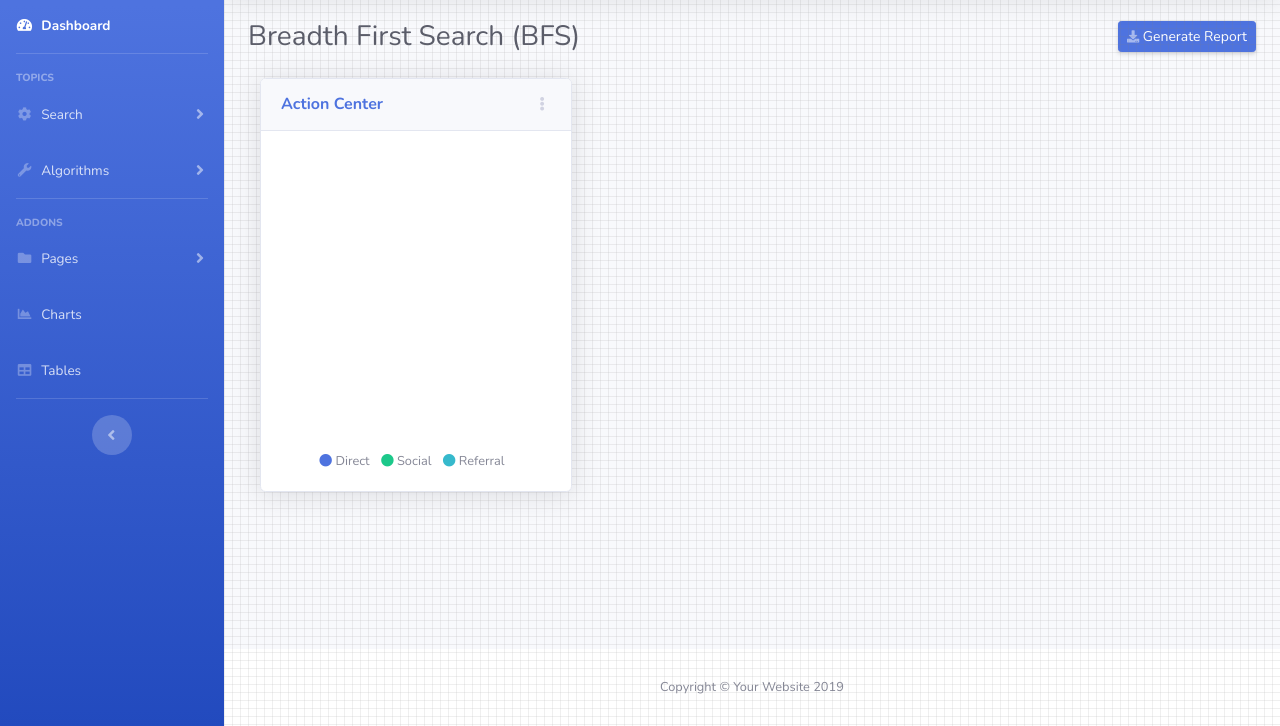
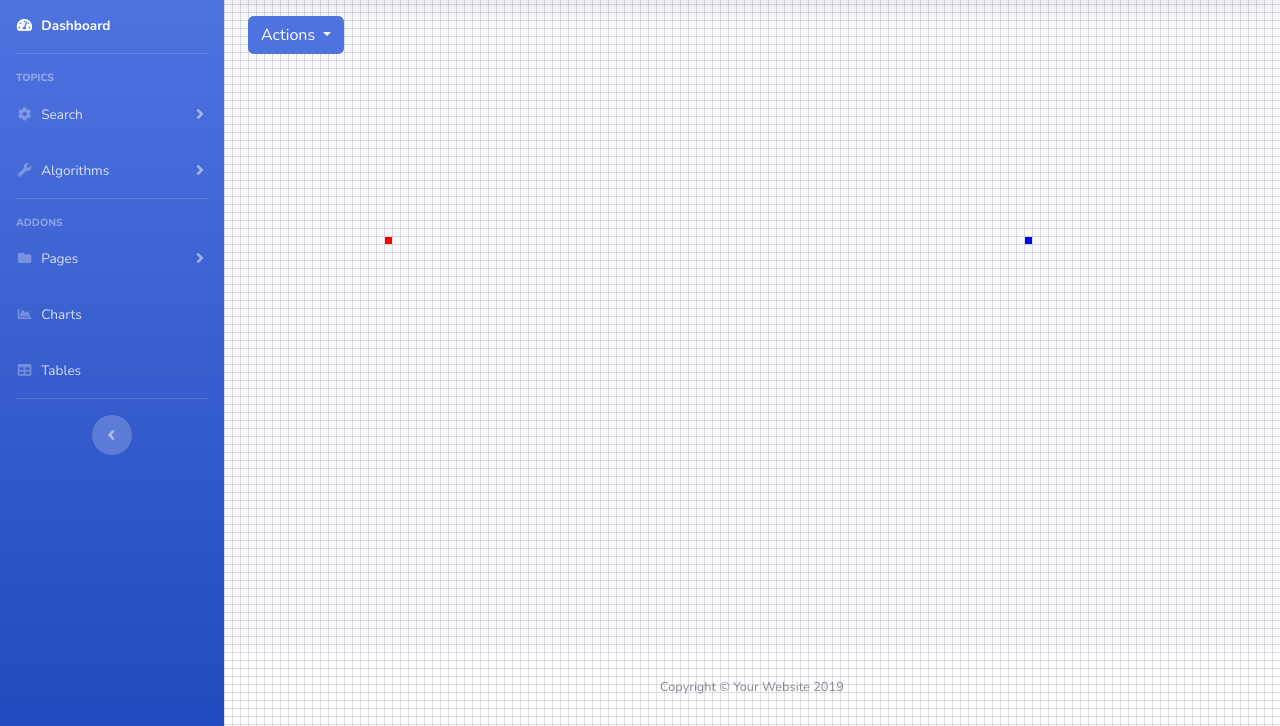
Before and after one commit to guyberger/AlgoView, a website with bundled scripts: page bfs.html in a window 1280 px wide. Shown: the part 74-800 px from the top of the page. Built offline with nearby package versions, Linux system fonts and the light colour scheme.

Commit message:
Added points on canvas

```diff
--- a/bfs.html
+++ b/bfs.html
@@ -10,7 +10,7 @@
   <meta name="author" content="">
 
   <style type="text/css">
-    #graphMap{ position:fixed; opacity: 0.5;}
+    #graphMap{ position:fixed; }
   </style>
 
   <title>Computer Science stuff visualized</title>
@@ -160,16 +160,8 @@
           </button>
 
           <!-- Topbar Search -->
-          <form class="d-none d-sm-inline-block form-inline mr-auto ml-md-3 my-2 my-md-0 mw-100 navbar-search">
-            <div class="input-group">
-              <input type="text" class="form-control bg-light border-0 small" placeholder="Search for..." aria-label="Search" aria-describedby="basic-addon2">
-              <div class="input-group-append">
-                <button class="btn btn-primary" type="button">
-                  <i class="fas fa-search fa-sm"></i>
-                </button>
-              </div>
-            </div>
-          </form>
+          <h1 class="h3 mb-0 text-gray-800">Breadth First Search (BFS)</h1>
+
 
           <!-- Topbar Navbar -->
           <ul class="navbar-nav ml-auto">
@@ -341,49 +333,17 @@
         <div class="container-fluid">
 
           <!-- Page Heading -->
-          <div class="d-sm-flex align-items-center justify-content-between mb-4 mt-4">
-            <h1 class="h3 mb-0 text-gray-800">Breadth First Search (BFS)</h1>
-            <a href="#" class="d-none d-sm-inline-block btn btn-sm btn-primary shadow-sm"><i class="fas fa-download fa-sm text-white-50"></i> Generate Report</a>
+
+          <div class="dropdown mb-4">
+            <button class="btn btn-primary dropdown-toggle" type="button" id="dropdownMenuButton" data-toggle="dropdown" aria-haspopup="true" aria-expanded="false">
+              Actions
+            </button>
+            <div class="dropdown-menu animated--fade-in" aria-labelledby="dropdownMenuButton">
+              <a class="dropdown-item" href="#">Draw walls</a>
+              <a class="dropdown-item" href="#">Add goal</a>
+              <a class="dropdown-item" href="#"><b>Witness!</b></a>
+            </div>
           </div>
-
-            <!-- Pie Chart -->
-            <div class="col-xl-4 col-lg-5">
-              <div class="card shadow mb-4">
-                <!-- Card Header - Dropdown -->
-                <div class="card-header py-3 d-flex flex-row align-items-center justify-content-between">
-                  <h6 class="m-0 font-weight-bold text-primary">Action Center</h6>
-                  <div class="dropdown no-arrow">
-                    <a class="dropdown-toggle" href="#" role="button" id="dropdownMenuLink" data-toggle="dropdown" aria-haspopup="true" aria-expanded="false">
-                      <i class="fas fa-ellipsis-v fa-sm fa-fw text-gray-400"></i>
-                    </a>
-                    <div class="dropdown-menu dropdown-menu-right shadow animated--fade-in" aria-labelledby="dropdownMenuLink">
-                      <div class="dropdown-header">Dropdown Header:</div>
-                      <a class="dropdown-item" href="#">Action</a>
-                      <a class="dropdown-item" href="#">Another action</a>
-                      <div class="dropdown-divider"></div>
-                      <a class="dropdown-item" href="#">Something else here</a>
-                    </div>
-                  </div>
-                </div>
-                <!-- Card Body -->
-                <div class="card-body">
-                  <div class="chart-pie pt-4 pb-2">
-                    <canvas id="myPieChart"></canvas>
-                  </div>
-                  <div class="mt-4 text-center small">
-                    <span class="mr-2">
-                      <i class="fas fa-circle text-primary"></i> Direct
-                    </span>
-                    <span class="mr-2">
-                      <i class="fas fa-circle text-success"></i> Social
-                    </span>
-                    <span class="mr-2">
-                      <i class="fas fa-circle text-info"></i> Referral
-                    </span>
-                  </div>
-                </div>
-              </div>
-            </div>
 
         </div>
 
--- a/js/graph-canvas.js
+++ b/js/graph-canvas.js
@@ -35,5 +35,26 @@ var drawGrid = function(w, h, id) {
     }
     img.src = url;
 }
-resizeCanvas("graphMap");
-drawGrid(window.innerWidth, window.innerHeight, "graphMap");
+
+function drawStartingPosition(id, grid){
+    var canvas = document.getElementById(id);
+    var ctx = canvas.getContext('2d');
+
+    // draw beginning point
+    var start_point_x = grid * 20 + 1;
+    var start_point_y = grid * 30 + 1;
+    var end_point_x = grid * 100 + 1;
+    var end_point_y = start_point_y;
+    ctx.fillStyle = 'red';
+    ctx.fillRect(start_point_x, start_point_y, grid-1, grid-1);
+    ctx.fillStyle = 'blue';
+    ctx.fillRect(end_point_x, end_point_y, grid-1, grid-1);
+
+}
+
+
+var id_graph = "graphMap";
+
+resizeCanvas(id_graph);
+drawGrid(window.innerWidth, window.innerHeight, id_graph);
+drawStartingPosition(id_graph, 8);  // width of box on grid
```
Also changed, not shown: css/sb-admin-2.css, css/sb-admin-2.min.css.
